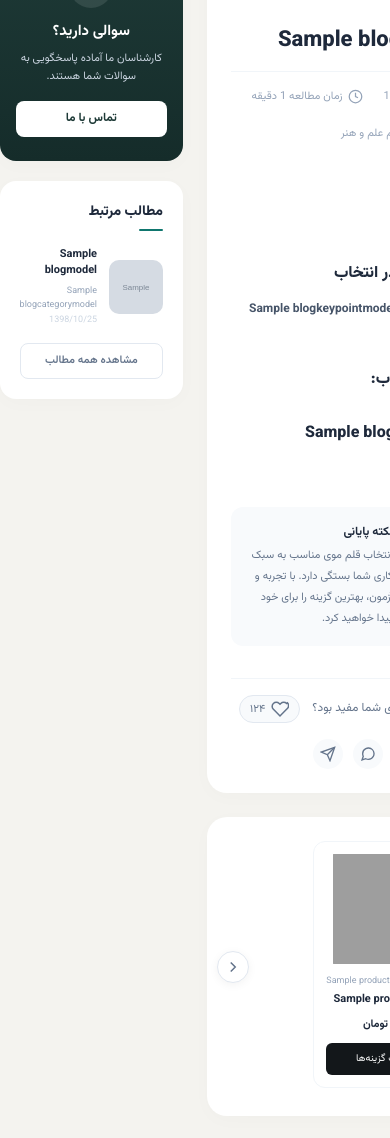
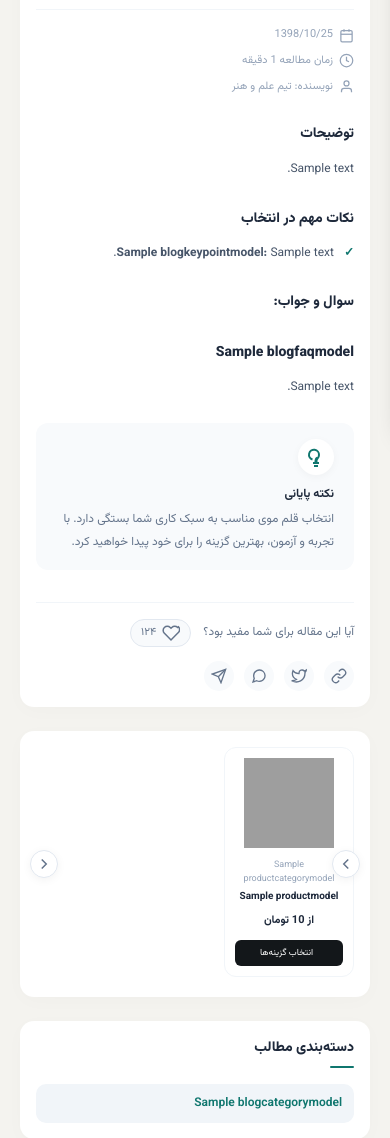
Before and after one commit to Komeil-Ahankoobi/Elm-Va-Honar, a Django app: template core/templates/website/blog-post-detail.html in a window 390 px wide; the page is wider, and only the part inside the window is pictured. Shown: the part 410-1548 px from the top of that part. Run offline with Django 5.2, Linux system fonts and the light colour scheme; the template is opened without the code that fills it: values that come from a table or form of the project are taken from there, others are empty; tables that the repository leaves empty hold one stand-in row (values such as "Sample post"); grey boxes marked "Sample" are stand-in pictures; parts of the project's set-up code (start-up, migrations or seed data) failed here and were passed over; grey boxes are pictures that could not be loaded.

Commit message:
fixed bug in blog post detail css

```diff
--- a/core/static/css/blog-post-detail.css
+++ b/core/static/css/blog-post-detail.css
@@ -41,6 +41,7 @@
     display: grid;
     grid-template-columns: 280px 1fr;
     gap: 24px;
+    min-width: 0;
 }
 
 /* -----------------------------
@@ -241,6 +242,7 @@
     display: flex;
     flex-direction: column;
     gap: 24px;
+    min-width: 0;
 }
 
 .article-card {
@@ -542,6 +544,8 @@
     border-radius: 20px;
     padding: 24px;
     box-shadow: 0 4px 20px rgba(0, 0, 0, 0.02);
+    min-width: 0;
+    overflow: hidden;
 }
 
 .slider-controls {
@@ -578,133 +582,11 @@
     border-color: #0f766e;
 }
 
-.products-grid {
-    display: grid;
-    grid-template-columns: repeat(5, 1fr);
-    gap: 12px;
-}
-
-.product-card {
-    border: 1px solid #f1f5f9;
-    border-radius: 12px;
-    padding: 12px;
-    text-align: center;
-    display: flex;
-    flex-direction: column;
-    justify-content: space-between;
-    background-color: #ffffff;
-}
-
-.product-card__img {
-    height: 110px;
-    display: flex;
-    align-items: center;
-    justify-content: center;
-    margin-bottom: 10px;
-}
-
-.product-card__img img {
-    max-height: 100%;
-    max-width: 100%;
-    object-fit: contain;
-}
-
-.product-card__title {
-    font-size: 11px;
-    font-weight: 700;
-    color: #1e293b;
-    margin-bottom: 4px;
-    white-space: nowrap;
-    overflow: hidden;
-    text-overflow: ellipsis;
-}
-
-.product-card__subtitle {
-    font-size: 9px;
-    color: #94a3b8;
-    margin-bottom: 10px;
-    display: block;
-}
-
-.product-card__footer {
-    display: flex;
-    align-items: center;
-    justify-content: space-between;
-    margin-top: 8px;
-}
-
-.product-card__price {
-    font-size: 10px;
-    font-weight: 700;
-    color: #1e293b;
-}
-
-.product-card__cart-btn {
-    width: 26px;
-    height: 26px;
-    border-radius: 6px;
-    border: 1px solid #e2e8f0;
-    background-color: #ffffff;
-    color: #64748b;
-    display: flex;
-    align-items: center;
-    justify-content: center;
-    cursor: pointer;
-    transition: all 0.2s;
-}
-
-.product-card__cart-btn:hover {
-    background-color: #0f766e;
-    color: #ffffff;
-    border-color: #0f766e;
-}
-
-/* -----------------------------
-   Responsive Design
-   ----------------------------- */
-@media (max-width: 1100px) {
-    .products-grid {
-        grid-template-columns: repeat(3, 1fr);
-    }
-}
-
-@media (max-width: 992px) {
-    .blog-layout {
-        grid-template-columns: 1fr;
-    }
-
-    .blog-sidebar {
-        order: 2;
-    }
-
-    .article-main {
-        order: 1;
-    }
-}
-
-@media (max-width: 640px) {
-    .brush-types-grid {
-        grid-template-columns: 1fr;
-    }
-
-    .products-grid {
-        grid-template-columns: repeat(2, 1fr);
-    }
-
-    .article-hero img {
-        height: 200px;
-    }
-
-    .article-footer {
-        flex-direction: column;
-        gap: 16px;
-        align-items: flex-start;
-    }
-}
-
-
 .related-products-section .products-grid {
     display: flex;
+    flex-direction: row;
+    direction: rtl;
+    width: 100%;
     gap: 12px;
     overflow-x: auto;
     scroll-snap-type: x mandatory;
@@ -804,32 +686,204 @@
     background-color: #0f766e;
 }
 
+/* -----------------------------
+   Responsive Design
+   ----------------------------- */
+
+/* Large Tablets / Small Laptops */
+@media (max-width: 1200px) {
+    .related-products-section .product-card {
+        flex: 0 0 180px;
+    }
+}
+
+/* Tablets */
+@media (max-width: 992px) {
+    .blog-layout {
+        grid-template-columns: 1fr;
+    }
+
+    .blog-sidebar {
+        order: 2;
+    }
+
+    .article-main {
+        order: 1;
+    }
+
+    .article-hero img {
+        height: 260px;
+    }
+
+    .article-title {
+        font-size: 19px;
+    }
+}
+
+/* Small Tablets / Large Phones */
+@media (max-width: 768px) {
+    .blog-container {
+        padding-top: 12px;
+        padding-bottom: 30px;
+    }
+
+    .article-card {
+        padding: 16px;
+    }
+
+    .related-products-section {
+        padding: 16px;
+    }
+
+    .toc-list {
+        gap: 14px;
+    }
+
+    .article-meta {
+        gap: 12px;
+    }
+
+    .article-footer {
+        flex-direction: column;
+        gap: 14px;
+        align-items: flex-start;
+    }
+
+    .related-products-section .product-card {
+        flex: 0 0 160px;
+    }
+}
+
+/* Mobile */
 @media (max-width: 640px) {
+    .brush-types-grid {
+        grid-template-columns: 1fr;
+    }
+
+    .article-hero img {
+        height: 200px;
+    }
+
+    .article-title {
+        font-size: 17px;
+    }
+
+    .article-excerpt {
+        font-size: 12px;
+    }
+
+    .article-badge {
+        font-size: 10px;
+        padding: 3px 10px;
+    }
+
+    .sidebar-widget {
+        padding: 16px;
+    }
+
+    .article-meta {
+        flex-direction: column;
+        align-items: flex-start;
+        gap: 8px;
+    }
+
+    .toc-list {
+        flex-direction: column;
+        gap: 10px;
+    }
+
+    .article-body h2 {
+        font-size: 14px;
+    }
+
+    .article-body p {
+        font-size: 12px;
+    }
+
+    .article-tip-box {
+        flex-direction: column;
+        align-items: flex-start;
+        gap: 10px;
+    }
+
     .related-products-section .product-card {
         flex: 0 0 150px;
     }
+
+    .slider-btn {
+        width: 28px;
+        height: 28px;
+    }
 }
 
-.blog-layout {
-    display: grid;
-    grid-template-columns: 280px 1fr;
-    gap: 24px;
-    min-width: 0;
+/* Small Mobile */
+@media (max-width: 480px) {
+    .blog-container {
+        padding-top: 8px;
+    }
+
+    .article-card,
+    .related-products-section,
+    .sidebar-widget {
+        border-radius: 14px;
+    }
+
+    .article-hero img {
+        height: 170px;
+    }
+
+    .article-title {
+        font-size: 15px;
+    }
+
+    .breadcrumb {
+        font-size: 10px;
+        flex-wrap: wrap;
+    }
+
+    .related-post-item__img {
+        width: 44px;
+        height: 44px;
+    }
+
+    .related-post-item__info h4 {
+        font-size: 10px;
+    }
+
+    .related-products-section .product-card {
+        flex: 0 0 130px;
+        padding: 10px;
+    }
+
+    .related-products-section .product-img {
+        height: 90px;
+    }
+
+    .related-products-section .product-title {
+        font-size: 10px;
+    }
+
+    .related-products-section .btn-add-cart {
+        font-size: 9px;
+        padding: 6px 8px;
+    }
 }
 
-.article-main {
-    display: flex;
-    flex-direction: column;
-    gap: 24px;
-    min-width: 0;
+/* Extra Small Mobile */
+@media (max-width: 360px) {
+    .article-title {
+        font-size: 14px;
+    }
+
+    .article-hero img {
+        height: 150px;
+    }
+
+    .related-products-section .product-card {
+        flex: 0 0 115px;
+    }
+
+    .related-products-section .product-img {
+        height: 75px;
+    }
 }
-
-.related-products-section {
-    position: relative;
-    background: #ffffff;
-    border-radius: 20px;
-    padding: 24px;
-    box-shadow: 0 4px 20px rgba(0, 0, 0, 0.02);
-    min-width: 0;
-    overflow: hidden;
-}
```
Also changed, not shown: core/website/admin.py (+0 -7 lines).
